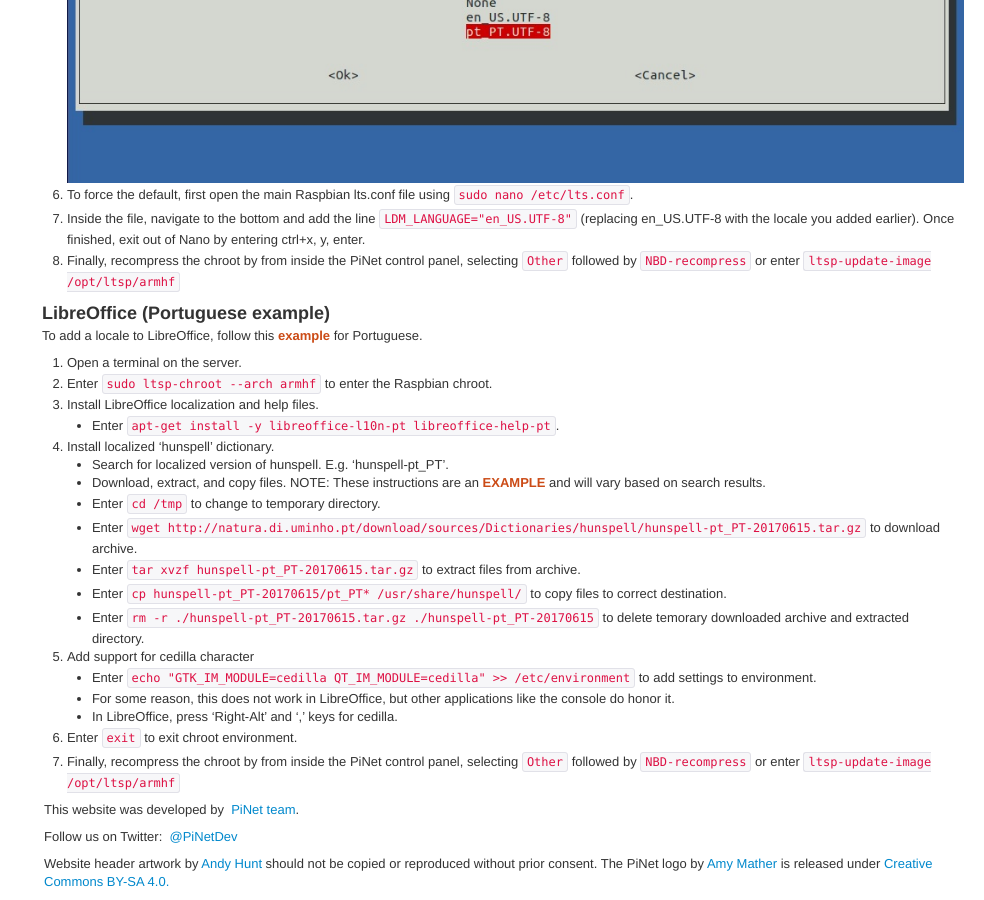
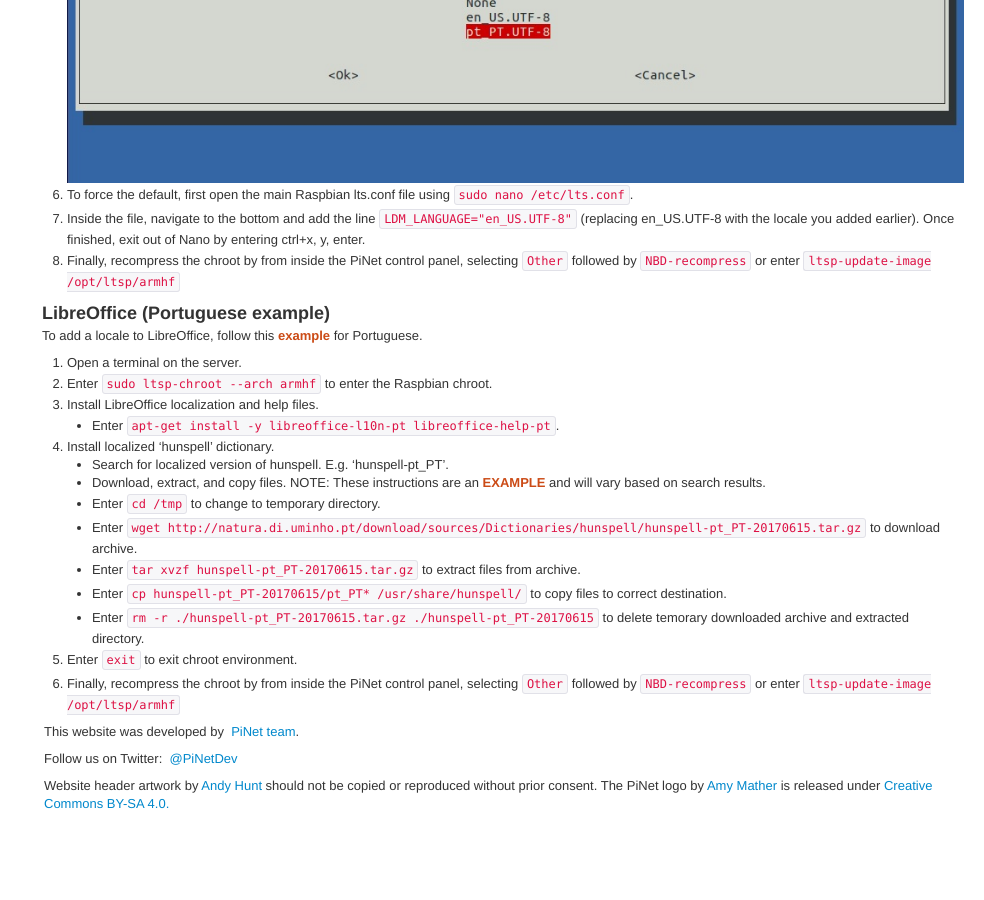
Before and after one commit to PiNet/PiNet.github.io, a Jekyll site: the page built from articles/advanced/additional-languages.md, in a window 1280 px wide and 900 px high, scrolled down 1070 px. Shown: the whole window, without its empty margins (296-1280 px from the left). Built offline with Jekyll 4.4.1, drawn with Linux system fonts in a browser that asks for light colours; some web fonts are replaced; after the commit the page ends 1892 px from its top, so only the background shows below that.

Commit message:
Remove keyboard specific instructions.  Will put in later keyboard commit

````diff
--- a/articles/advanced/additional-languages.md
+++ b/articles/advanced/additional-languages.md
@@ -39,9 +39,5 @@
     - Enter ```tar xvzf hunspell-pt_PT-20170615.tar.gz``` to extract files from archive.
     - Enter ```cp hunspell-pt_PT-20170615/pt_PT* /usr/share/hunspell/``` to copy files to correct destination.
     - Enter ```rm -r ./hunspell-pt_PT-20170615.tar.gz ./hunspell-pt_PT-20170615``` to delete temorary downloaded archive and extracted directory.
-5. Add support for cedilla character
-  - Enter ```echo "GTK_IM_MODULE=cedilla QT_IM_MODULE=cedilla" >> /etc/environment``` to add settings to environment.
-    - For some reason, this does not work in LibreOffice, but other applications like the console do honor it.
-    - In LibreOffice, press 'Right-Alt' and ',' keys for cedilla.
-6. Enter ```exit``` to exit chroot environment.
-7. Finally, recompress the chroot by from inside the PiNet control panel, selecting ```Other``` followed by ```NBD-recompress``` or enter ```ltsp-update-image /opt/ltsp/armhf```
+5. Enter ```exit``` to exit chroot environment.
+6. Finally, recompress the chroot by from inside the PiNet control panel, selecting ```Other``` followed by ```NBD-recompress``` or enter ```ltsp-update-image /opt/ltsp/armhf```
````
